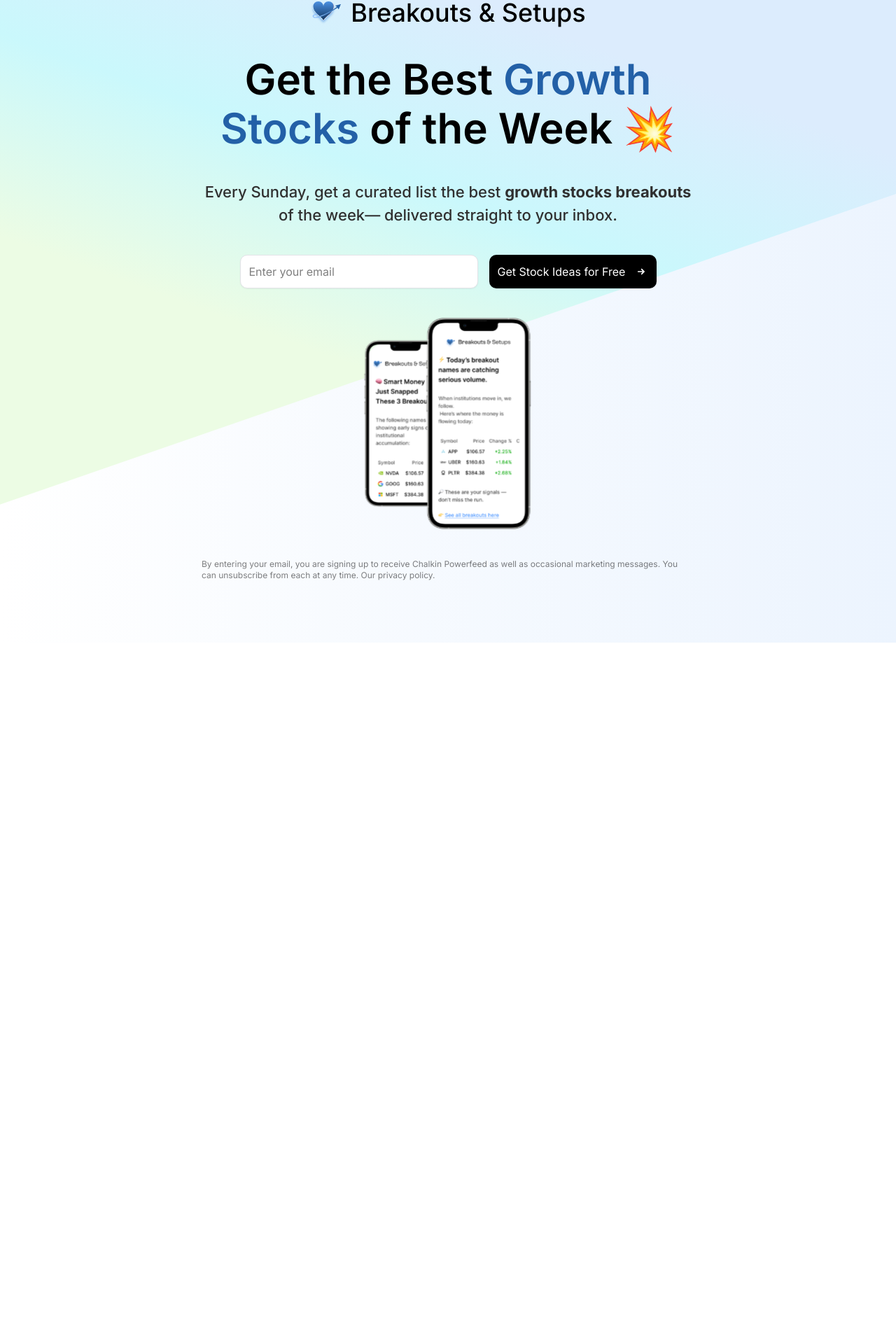
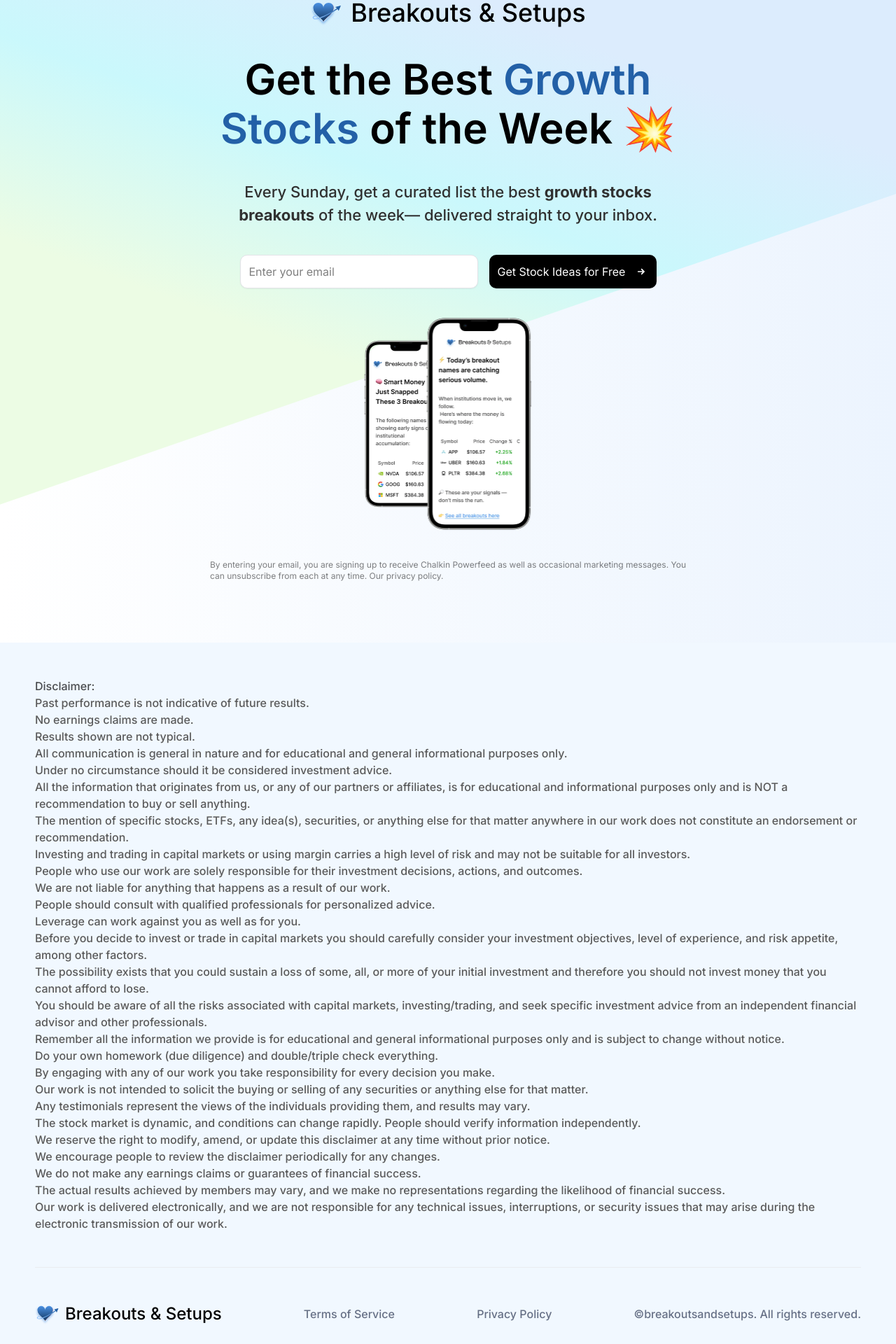
Before and after one commit to zeeshan-tahir185/market-terminal-test, a Next.js app: page / in a window 1280 px wide. Shown: the part 68-1988 px from the top of the page at 70% size. Before the commit the page ends 986 px from the top, so only its background shows below. Built offline with nearby package versions, Linux system fonts and the light colour scheme.

Commit message:
footer completed

```diff
--- a/src/app/globals.css
+++ b/src/app/globals.css
@@ -14,3 +14,7 @@
 .bottom_bg_colour {
     background: linear-gradient(20deg, #ECFCE4 40%, #CAF8FC 60%, #DCECFD 80%);
 }
+.footer_bg{
+  background: linear-gradient(180deg, #F1F8FF 0%, #F1F8FF 100%);
+
+}
--- a/src/app/page.tsx
+++ b/src/app/page.tsx
@@ -1,3 +1,4 @@
+import Footer from '@/components/landing/Footer'
 import HeroSection from '@/components/landing/HeroSection'
 import React from 'react'
 
@@ -5,6 +6,7 @@ const page = () => {
   return (
     <div>
       <HeroSection />
+      <Footer />
     </div>
   )
 }
--- a/src/components/landing/Footer.tsx
+++ b/src/components/landing/Footer.tsx
@@ -0,0 +1,51 @@
+import Image from 'next/image'
+import React from 'react'
+
+const Footer = () => {
+    return (
+        <div className='footer_bg'>
+            <div className='max-w-[1440px] mx-auto w-full p-5 md:p-[50px] flex flex-col gap-[30px] md:gap-[50px]'>
+                <div className='text-base font-medium text-[#5A5A5A]'>
+                    <span className='text-[#000000B2]'>Disclaimer:</span> <br />
+                    Past performance is not indicative of future results.<br />
+                    No earnings claims are made.<br />
+                    Results shown are not typical.<br />
+                    All communication is general in nature and for educational and general informational purposes only.<br />
+                    Under no circumstance should it be considered investment advice.<br />
+                    All the information that originates from us, or any of our partners or affiliates, is for educational and informational purposes only and is NOT a recommendation to buy or sell anything.<br />
+                    The mention of specific stocks, ETFs, any idea(s), securities, or anything else for that matter anywhere in our work does not constitute an endorsement or recommendation.<br />
+                    Investing and trading in capital markets or using margin carries a high level of risk and may not be suitable for all investors.<br />
+                    People who use our work are solely responsible for their investment decisions, actions, and outcomes.<br />
+                    We are not liable for anything that happens as a result of our work.<br />
+                    People should consult with qualified professionals for personalized advice.<br />
+                    Leverage can work against you as well as for you.<br />
+                    Before you decide to invest or trade in capital markets you should carefully consider your investment objectives, level of experience, and risk appetite, among other factors.<br />
+                    The possibility exists that you could sustain a loss of some, all, or more of your initial investment and therefore you should not invest money that you cannot afford to lose.<br />
+                    You should be aware of all the risks associated with capital markets, investing/trading, and seek specific investment advice from an independent financial advisor and other professionals.<br />
+                    Remember all the information we provide is for educational and general informational purposes only and is subject to change without notice.<br />
+                    Do your own homework (due diligence) and double/triple check everything.<br />
+                    By engaging with any of our work you take responsibility for every decision you make.<br />
+                    Our work is not intended to solicit the buying or selling of any securities or anything else for that matter.<br />
+                    Any testimonials represent the views of the individuals providing them, and results may vary.<br />
+                    The stock market is dynamic, and conditions can change rapidly. People should verify information independently.<br />
+                    We reserve the right to modify, amend, or update this disclaimer at any time without prior notice.<br />
+                    We encourage people to review the disclaimer periodically for any changes.<br />
+                    We do not make any earnings claims or guarantees of financial success.<br />
+                    The actual results achieved by members may vary, and we make no representations regarding the likelihood of financial success.<br />
+                    Our work is delivered electronically, and we are not responsible for any technical issues, interruptions, or security issues that may arise during the electronic transmission of our work.
+                </div>
+                <div className='flex justify-between items-center gap-[20px] border-t border-[#EAECF0] pt-5 md:pt-[50px] flex-wrap flex-col sm:flex-row text-center sm:text-left'>
+                    <div className='flex items-start gap-2'>
+                        <Image src="/images/home/img1.svg" width={35} height={22} alt='img icon' className='mt-1' />
+                        <h3 className='text-lg md:text-2xl font-medium'>Breakouts & Setups</h3>
+                    </div>
+                    <p className='text-base font-medium text-[#667085]'>Terms of Service</p>
+                    <p className='text-base font-medium text-[#667085]'>Privacy Policy</p>
+                    <p className='text-base font-medium text-[#667085]'>©breakoutsandsetups. All rights reserved.</p>
+                </div>
+            </div>
+        </div>
+    )
+}
+
+export default Footer
--- a/src/components/landing/HeroSection.tsx
+++ b/src/components/landing/HeroSection.tsx
@@ -4,12 +4,12 @@ import { TiArrowRight } from "react-icons/ti";
 
 const HeroSection = () => {
   return (
-    <div className="min-h-[986px] w-full relative overflow-hidden">
+    <div className="md:min-h-[986px] w-full relative overflow-hidden">
       <div className="absolute inset-0 top_bg_colour z-0"></div>
       <div className="absolute inset-0 bottom_bg_colour clip-diagonal z-0"></div>
-      <div className='relative max-w-[1440px] text-center mx-auto w-full md:w-[70%] xl:w-[55%] flex flex-col justify-center items-center gap-[40px] py-[30px] md:py-[66px]'>
+      <div className='relative max-w-[1440px] text-center mx-auto w-full md:w-[70%] xl:w-[55%] flex flex-col justify-center items-center gap-[20px] md:gap-[40px] py-[30px] md:py-[66px] px-3'>
         <div className='flex justify-center items-center gap-3'>
-          <Image src="/images/home/img1.svg" width={46} height={30} alt='img icon' />
+          <Image src="/images/home/img1.svg" width={46} height={30} alt='img icon' className='mt-1' />
           <h3 className='text-2xl md:text-4xl font-medium '>Breakouts & Setups</h3>
         </div>
         <h1 className='text-4xl md:text-6xl font-semibold md:leading-[70px]'>
@@ -18,11 +18,11 @@ const HeroSection = () => {
           <span>of the Week 💥</span>
         </h1>
         <p className='text-base md:text-[22px] font-medium text-[#303030]'>Every Sunday, get a curated list the best <span className='font-bold'>growth stocks breakouts</span> of the week— delivered straight to your inbox.</p>
-        <div className='flex flex-col md:flex-row justify-center items-center gap-4'>
-          <input type="email" placeholder='Enter your email' className='w-[340px] h-[48px] rounded-[10px] border border-[#E3E3E8] shadow-xs bg-white outline-0 px-3' />
-          <button className='w-[239px] h-[48px] rounded-[10px] shadow-xs cursor-pointer bg-[#000000] text-white flex justify-center items-center gap-3'>Get Stock Ideas for Free <TiArrowRight className='text-xl' /> </button>
+        <div className='w-full flex flex-col md:flex-row justify-center items-center gap-4'>
+          <input type="email" placeholder='Enter your email' className='w-full md:w-[340px] h-[48px] rounded-[10px] border border-[#E3E3E8] shadow-xs bg-white outline-0 px-3' />
+          <button className='w-full md:w-[239px] h-[48px] rounded-[10px] shadow-xs cursor-pointer bg-[#000000] text-white flex justify-center items-center gap-3'>Get Stock Ideas for Free <TiArrowRight className='text-xl' /> </button>
         </div>
-        <Image src="/images/home/img2.svg" width={300} height={307} alt='mobile img' />
+        <Image src="/images/home/img2.webp" width={300} height={307} alt='mobile img' />
         <p className="text-xs text-left opacity-50">By entering your email, you are signing up to receive Chalkin Powerfeed as well as occasional marketing messages. You can unsubscribe from each at any time. Our privacy policy.</p>
       </div>
     </div>
```
Also changed, not shown: public/images/home/img2.svg (deleted), public/images/home/img2.webp (added).
